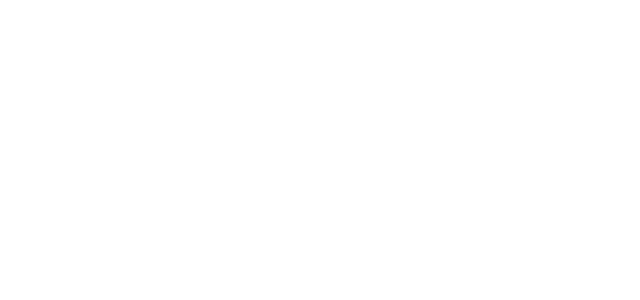
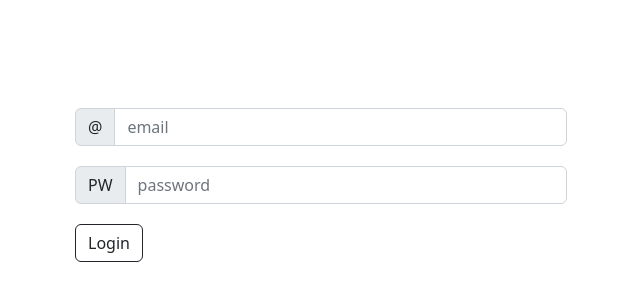
Before and after one commit to vvchldmsdn/wanted-pre-onboarding-frontend, a React (Create React App) app: page /signin in a window 1280 px wide. Before the commit this address had no page. Shown: the part 222-522 px from the top of the page, without its empty margins (319-959 px from the left). Built offline with nearby package versions, Linux system fonts and the light colour scheme.

Commit message:
assignment2 redirect

```diff
--- /dev/null
+++ b/src/components/signin.jsx
@@ -0,0 +1,27 @@
+import React from "react";
+
+function SignIn() {
+  return (
+    <div className='signup'>
+      <div className='email-signup'>
+        <div class="input-group flex-nowrap">
+          <span class="input-group-text" id="addon-wrapping">@</span>
+          <input data-testid="email-input" type="text" class="form-control" placeholder="email" aria-describedby="addon-wrapping"
+          />
+        </div>
+      </div>
+      <div className='password-signup'>
+        <div class="input-group flex-nowrap">
+          <span class="input-group-text" id="addon-wrapping">PW</span>
+          <input data-testid="password-input" type="text" class="form-control" placeholder="password" aria-describedby="addon-wrapping"
+           />
+        </div>
+      </div>
+      <div className='button-signup'>
+        <button type="button" class="btn btn-outline-dark">Login</button>
+      </div>
+    </div>
+  );
+}
+
+export default SignIn
--- a/src/components/signup.jsx
+++ b/src/components/signup.jsx
@@ -1,9 +1,12 @@
 import React, {useEffect, useState} from 'react';
+import { useNavigate } from 'react-router-dom';
 import './signup.css'
 import Toast from 'react-bootstrap/Toast';
 import axios from "axios";
 
 function SignUp() {
+  const navigate = useNavigate();
+
   const [email, setEmail] = useState('');
   const [password, setPassword] = useState('');
   const [disabled, setDisabled] = useState(true);
@@ -12,16 +15,17 @@ function SignUp() {
   const handleEmailChange = (e) => {
     const newEmail = e.target.value;
     setEmail(newEmail);
-  }
+  };
 
   const handlePasswordChange = (e) => {
     const newPassword = e.target.value;
     setPassword(newPassword);
-  }
+  };
 
   const handleSingupButtonClick = () => {
     console.log('email', email)
     console.log('password', password)
+
     const data = {
       email: email,
       password: password
@@ -33,9 +37,14 @@ function SignUp() {
         'Content-Type': 'application/json'
       }
     })
-      .then(res => console.log(res))
+      .then(res => {
+        if (res.status === 201) {
+          navigate('/signin')
+        }
+        console.log(res)
+      })
       .catch(err => console.log(err))
-  }
+  };
 
   useEffect(() => {
     if (email.includes('@') && password.length >= 8) {
@@ -69,6 +78,7 @@ function SignUp() {
       </div>
       <div className='button-signup'>
         <button type="button" class="btn btn-outline-dark"
+          data-testid="signup-button"
           disabled={disabled}
           onClick={handleSingupButtonClick}
         >회원가입</button>
--- /dev/null
+++ b/src/components/todoPage.jsx
@@ -0,0 +1,11 @@
+import React from "react";
+
+function TodoPage() {
+  return (
+    <div>
+      <h1>Todo!!!</h1>
+    </div>
+  );
+}
+
+export default TodoPage;
--- a/src/index.js
+++ b/src/index.js
@@ -4,6 +4,8 @@ import { BrowserRouter, Routes, Route } from 'react-router-dom';
 import './index.css';
 import App from './App';
 import SignUp from './components/signup';
+import SignIn from './components/signin';
+import TodoPage from './components/todoPage';
 import reportWebVitals from './reportWebVitals';
 import 'bootstrap/dist/css/bootstrap.min.css';
 
@@ -14,6 +16,8 @@ root.render(
       <Routes>
         <Route path='/' element={<App/>}/>
         <Route path="/signup" element={<SignUp/>}/>
+        <Route path="/signin" element={<SignIn/>}/>
+        <Route path="/todo" element={<TodoPage/>}/>
       </Routes>
     </BrowserRouter>
   </React.StrictMode>,
```
